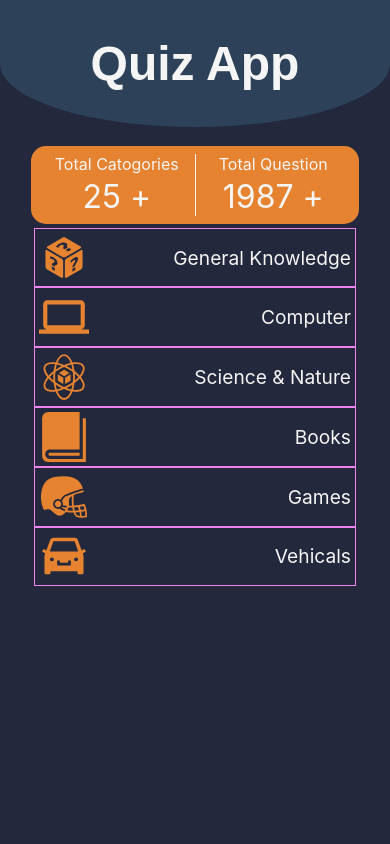
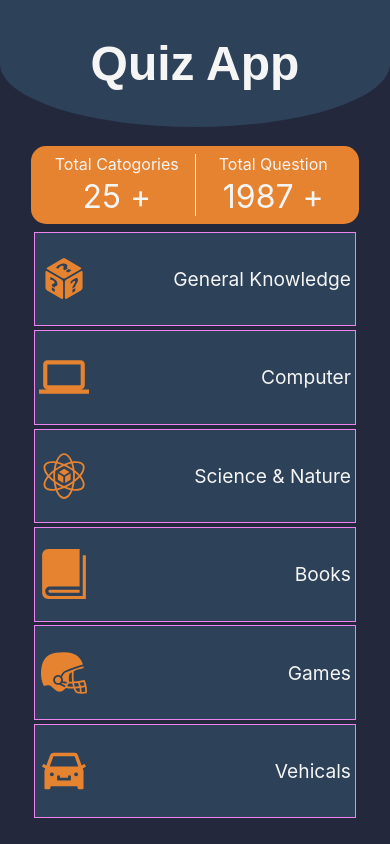
Before and after one commit to saoud-ahmed-khan/QuizApp-ReactTS-PWA, a React (Create React App) app: page / in a window 390 px wide. Built offline with nearby package versions, Linux system fonts and the light colour scheme.

Commit message:
Update App.css

```diff
--- a/src/App.css
+++ b/src/App.css
@@ -39,6 +39,7 @@
   text-align: center;
   background: #e68330;
   margin-top: 2%;
+  margin-bottom: 2%;
 }
 
 .Total-sub {
@@ -75,6 +76,8 @@
   border: 1px solid violet;
   padding: 1%;
   font-size: larger;
+  background-color: rgb(45, 65, 89);
+  margin-bottom: 1%;
 }
 /* css for categories end here */
 
@@ -93,6 +96,9 @@
   {
     width: 80%;
 
+  }
+  .cat-main{
+    height: 70vh;
   }
 
 }
```
